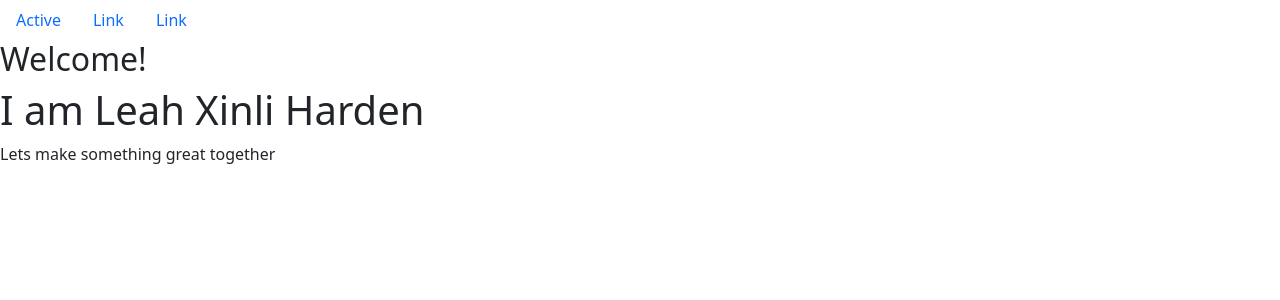
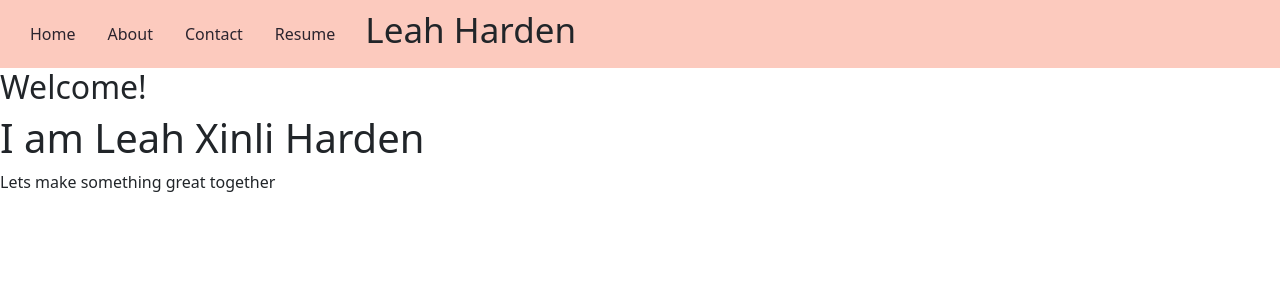
Before and after one commit to Leah-Harden/React-Based-Showcase, a React (Create React App) app in the folder react-based-showcase/: page / in a window 1280 px wide. Shown: the top 300 px of the page. Built offline with nearby package versions, Linux system fonts and the light colour scheme.

Commit message:
created pages

```diff
--- a/react-based-showcase/src/App.css
+++ b/react-based-showcase/src/App.css
@@ -7,9 +7,50 @@
   pointer-events: none;
 }
 
+.link {
+  color: #2B242E;
+}
 
-.App-header {
+.link:hover {
+  color: #4d3f53
+}
+
+
+
+
+
+/* Nav */
+
+.siteTitle {
+  font-size: 35px;
+}
+
+
+.NavBar {
   background-color: #FCCABE;
-  min-height: 10vh;
+  min-height: 5vh;
+  display: flex;
+  flex-direction: row;
+  align-items: center;
+}
+
+.NavUl {
+  padding: 14px;
 
 }
+
+/* Nav */
+
+/* Home */
+.homeText {
+  display: flex;
+  flex-direction: column;
+  align-items: flex-start;
+
+
+
+
+}
+
+
+/* Home */
--- a/react-based-showcase/src/App.js
+++ b/react-based-showcase/src/App.js
@@ -1,3 +1,5 @@
+
+
 
 import * as React from 'react';
 import { BrowserRouter as Router, Routes, Route } from 'react-router-dom';
@@ -10,17 +12,14 @@ import Resume from './components/Pages/Resume';
 
 function App() {
   return (
-
     <Router>
       <Routes>
         <Route path="/" element={<Home />} />
         <Route path="about" element={<About />} />
-        <Route path="Contact" element={<Contact />} />
-        <Route path="Resume" element={<Resume />} />
+        <Route path="contact" element={<Contact />} />
+        <Route path="resume" element={<Resume />} />
       </Routes>
     </Router>
-
-
   )
 }
 
--- a/react-based-showcase/src/components/header.js
+++ b/react-based-showcase/src/components/header.js
@@ -1,21 +1,27 @@
 
 import Nav from 'react-bootstrap/Nav';
+import '../App.css';
+
 
 function Header() {
     return (
-        <Nav
-            activeKey="/home"
-        >
+        <div className='NavBar'>
+            <Nav className='NavUl'>
                 <Nav.Item>
-                <Nav.Link href="/home">Active</Nav.Link>
+                    <Nav.Link href="/" className='link'>Home</Nav.Link>
                 </Nav.Item>
                 <Nav.Item>
-                <Nav.Link eventKey="link-1">Link</Nav.Link>
+                    <Nav.Link href="/about" className='link'>About</Nav.Link>
                 </Nav.Item>
                 <Nav.Item>
-                <Nav.Link eventKey="link-2">Link</Nav.Link>
+                    <Nav.Link href="/contact" className='link'>Contact</Nav.Link>
+                </Nav.Item>
+                <Nav.Item>
+                    <Nav.Link href="/resume" className='link'>Resume</Nav.Link>
                 </Nav.Item>
             </Nav>
+            <h2 className='siteTitle'>Leah Harden</h2>
+        </div>
     );
 
 }
--- a/react-based-showcase/src/components/nav.js
+++ b/react-based-showcase/src/components/nav.js
@@ -1,4 +1,7 @@
 function Nav() {
     return
 
+
+
+
 }
--- a/react-based-showcase/src/components/pages/AboutMe.js
+++ b/react-based-showcase/src/components/pages/AboutMe.js
@@ -0,0 +1,15 @@
+function AboutMe() {
+    return (
+        <div>
+
+            <img>
+            </img>
+            <div>
+                <h2>You know a stranger is just a friend you have not made yet!</h2>
+                <p>I was raised in Orlando, Florida, but I was born in China. People often tell me that I have a logical way of thinking, which is not surprising since math has always been my passion. As a child, I used to disassemble objects to understand their inner workings. I feel the same way about coding; it's fascinating to uncover how a system functions. There is no better feeling than successfully programming a machine.</p>
+            </div>
+        </div>
+    )
+}
+
+export default AboutMe;
--- a/react-based-showcase/src/components/pages/Contact.js
+++ b/react-based-showcase/src/components/pages/Contact.js
@@ -0,0 +1,20 @@
+
+
+function Contact() {
+    return (
+        <div>
+
+            <h2>Let’s get in contact</h2>
+            <div>
+
+                <input>First Name</input><input>Last Name</input>
+                <input>Email</input>
+                <textarea></textarea>
+            </div>
+
+        </div>
+
+    )
+}
+
+export default Contact;
--- a/react-based-showcase/src/components/pages/Home.js
+++ b/react-based-showcase/src/components/pages/Home.js
@@ -4,7 +4,7 @@
 function Home() {
     return (
         <div className="Home">
-            <div>
+            <div className="homeText">
 
                 <h2>Welcome!</h2>
                 <h1>I am Leah Xinli Harden</h1>
--- a/react-based-showcase/src/components/pages/Resume.js
+++ b/react-based-showcase/src/components/pages/Resume.js
@@ -0,0 +1,86 @@
+
+function Resume() {
+    return (
+        <div className="ResumeWhole">
+            <h1>Employment History</h1>
+
+            <h2>Customer Service | 4Rivers</h2>
+            May 21-Aug 21, 2023
+            <ul><h3>Skills:</h3>
+
+                <li>•	problem-solving,</li>
+                <li>•	effective communication with consumers, peers, and managers</li>
+                <li>•	organization </li>
+                <li>	Answering customer quires and problems</li>•
+            </ul>
+
+
+            <h2>Graphic Design Intern | PlantOgram</h2>
+            May 21-Aug 21, 2022
+            Skills:
+            •	Product Photography
+            •	Photoshop and correcting photos
+            •	Web Design
+
+
+
+            Customer Service Associate - Cashier | Freshfields Farms
+            May 21-Aug 21, 2022
+            Skills:
+            •	Communicating to work effectively as a team
+            •	Organizing one’s workspace.
+            •	Collaborate with peers and managers
+
+
+
+            <h1>Education & Volunteering</h1>
+
+            <h2>Bootcamp | UCF Coding Flex Bootcamp</h2>
+            Fall 22 to Present
+            I learn HTML, CSS, and Javascript as well as many other technologies. We use My SQL to make databases and then use handlebars for the front end. I was a part of multiple group projects where we had to come up with an idea and execute it. You can see all my projects on my GitHub.
+
+            <h2>College | Liberty University</h2>
+            Fall 20 to Fall 23
+            Degree: B.S. Graphic Design
+            I am currently a full-time residential student at Liberty University in Virginia. I have learned about typography, how to make editorials, and practice with the Adobe Creative Cloud,  I will graduate in May 2023 with a B.S. degree in Graphic Design.
+
+            <h2>College | Valencia College</h2>
+            Fall 18 to Spr 20
+            Degree: Associate of Arts
+            I was a full-time dual-enrolled college student at Valencia College as well being a high school student.  I was one of the youngest students at 16.
+
+            <h2>High School | The First Academy</h2>
+            Fall 14 to Spr 17
+            While attending the First Academy I was involved in Theater and was also a member of the Wounded Warrior Club.
+
+            In addition, I have been involved in many volunteer organizations which include:
+
+            	Arnold Palmer Children’s Hospital  Art Cart, Pre-Op, and Nursery Volunteer Program (150+ hours)
+            I volunteer for over 150 hours. I had three main jobs that I would do. The Art Cart, where I would go over all of the waiting rooms and draw and play with the kids. Pre Op where I help the nurses with their daily routine and make IVs. Then there was the Nursery, where I helped the nurses on that floor as well has helped the new mothers.
+            	*Nathaniel’s Hope
+            	*Give Kids the World
+            	*Ronald McDonald House - Orlando
+            	*First Baptist Church of Orlando Summer Youth Camps
+
+            <h1>Skills & Abilities</h1>
+            •	HTML and Handlebars
+            •	CSS and Bootstrap
+            •	Javascript and jQuery
+            •	My-SQL
+            •	APIs	•	Version Control and Git
+            •	Node Express
+            •	Adobe Illustrator
+            •	Adobe Photoshop
+
+            Hobbies
+            •	Going to the gym
+            •	Painting
+            •	Journaling	•	Being with family
+            •	Reading
+
+
+        </div>
+    );
+}
+
+export default Resume;
```
Lines whose indentation alone changed are shown as unchanged.
